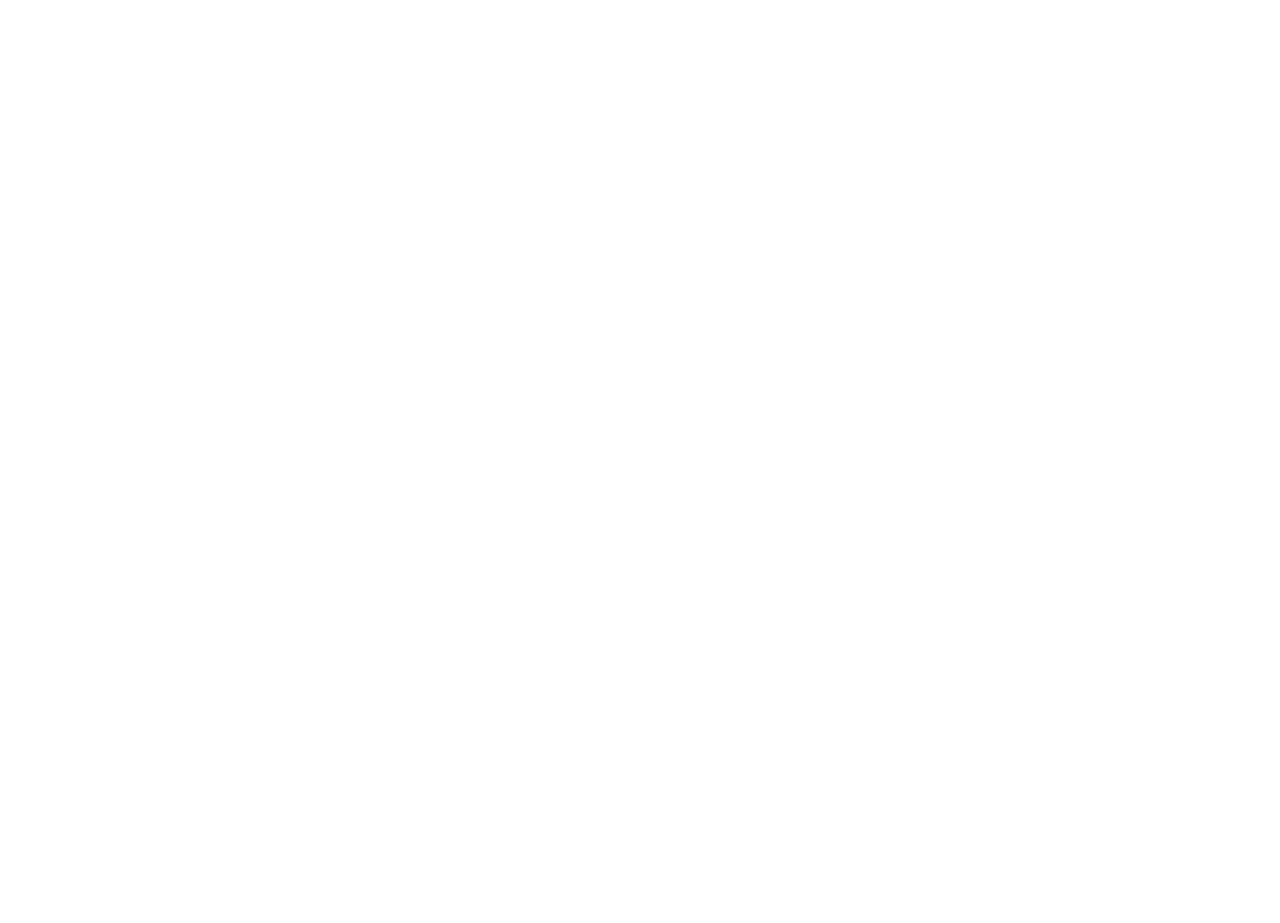
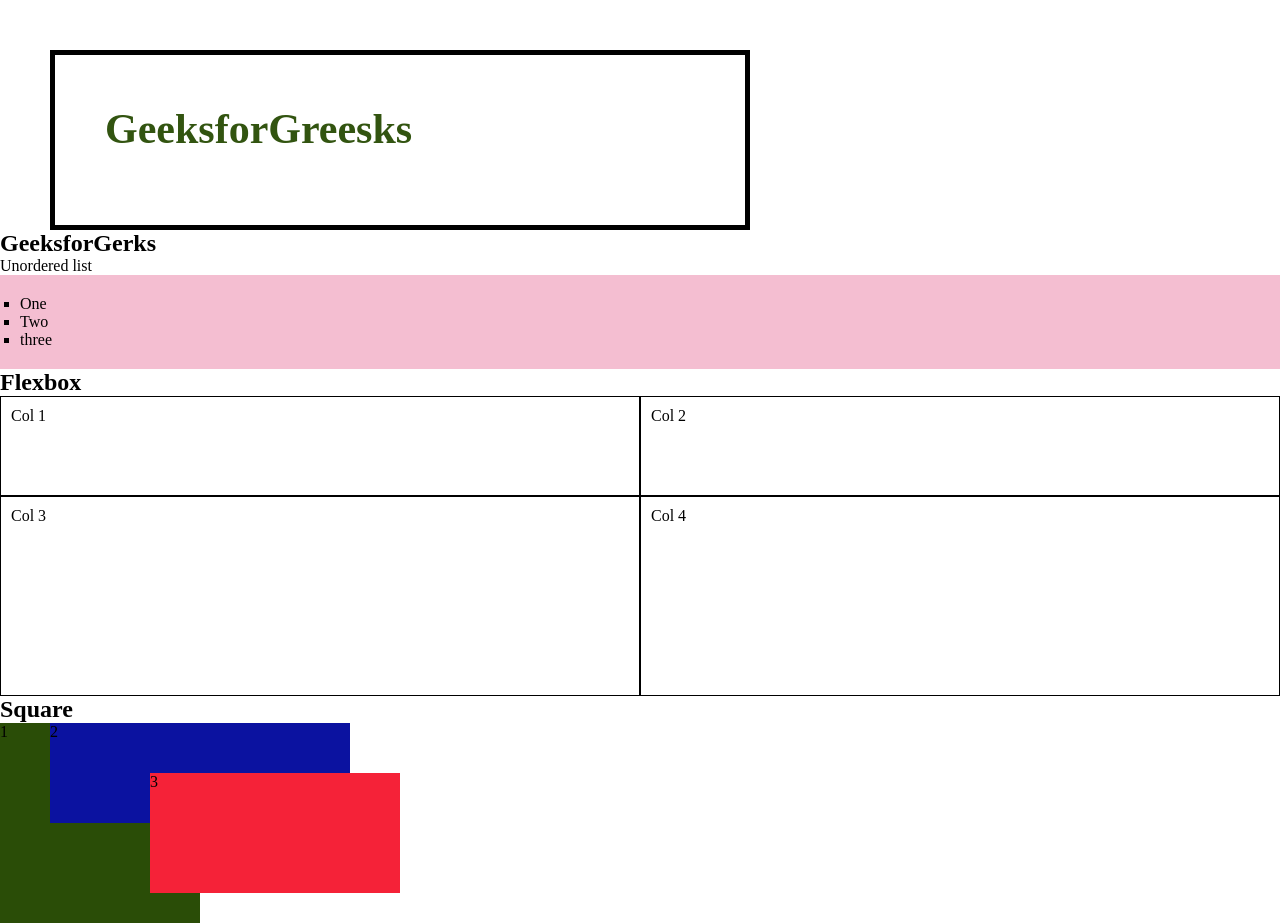
Before and after one commit to nino322/-04, a plain HTML site: page index.html/index.html in a window 1280 px wide. Before the commit the page ends 800 px from the top, so only its background shows below. Drawn offline with Linux system fonts and the light colour scheme.

Commit message:
ლექცია04

```diff
--- a/index.html/index.html
+++ b/index.html/index.html
@@ -3,11 +3,35 @@
 <head>
     <meta charset="UTF-8">
     <meta name="viewport" content="width=device-width, initial-scale=1.0">
-
     <link rel="stylesheet" href="./style.css">
-    <title>Document</title>
+    <title>list</title>
 </head>
 <body>
+    <!--ჩარჩო-->
+    <div class="GFS">GeeksforGreesks</div>
+    <!---->
+    <h2>GeeksforGerks</h2>
+    <p>Unordered list</p>
+     <ul  class="a">
+        <li>One</li>
+        <li>Two</li>
+        <li>three</li>
+     </ul>
+     <!--flexbox-->
+     <h2>Flexbox</h2>
+     <div class="grid">
+        <div class="col">Col 1</div>
+        <div class="col">Col 2</div>
+        <div class="col">Col 3</div>
+        <div class="col">Col 4</div>
+     </div>
+     <!--sqaure-->
+     <h2>Square</h2>
+     <div class="container">
+         <div class='box1'>1</div>
+         <div class='box2'>2</div>
+         <div class='box3'>3</div>
+     </div>
 
 </body>
 </html>
--- a/index.html/style.css
+++ b/index.html/style.css
@@ -0,0 +1,69 @@
+*
+{
+    margin: 0;
+    padding: 0;
+}
+.GFS
+{
+    height: 120px;
+    width: 50%;
+    border:  5px solid #000;
+    padding-left: 50px;
+    padding-top:50px;
+    font-size: 42px;
+    font-weight: bold;
+    color:#325410;
+    margin-left: 50px;
+    margin-top:50px;
+}
+/**/
+ul.a
+{
+    list-style: square;
+    background:#F4BED1;
+    padding: 20px;
+}
+/**/
+.grid
+{
+    display: grid;
+    grid-template-columns:  repeat(2,1fr);
+    grid-template-rows:  100px 200px;
+}
+.grid .col
+{
+    border: 1px solid #000;
+    padding: 10px;
+}
+/*aqaure*/
+.container
+{
+    position: relative;
+}
+.box1
+{
+    background-color: #2a4d07;
+    position: absolute;
+    z-index: -1;
+    height: 200px;
+    width: 200px;
+}
+.box2
+{
+    background-color: #0B12A0;
+    position: absolute;
+    left: 50px;
+    z-index: 0;
+    height: 100px;
+    width: 300px;
+}
+.box3
+{
+    background-color: #F52238;
+    position:absolute;
+    left: 150px;
+    top:50px;
+    z-index: 1;
+    height: 120px;
+    width: 250px;
+}
```
